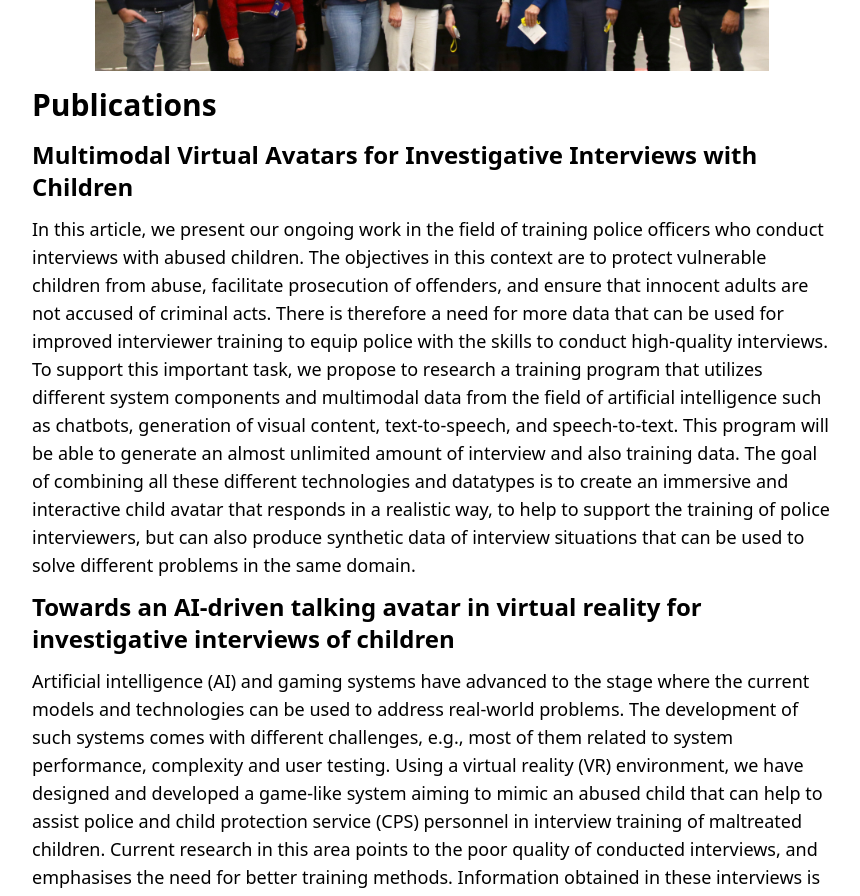
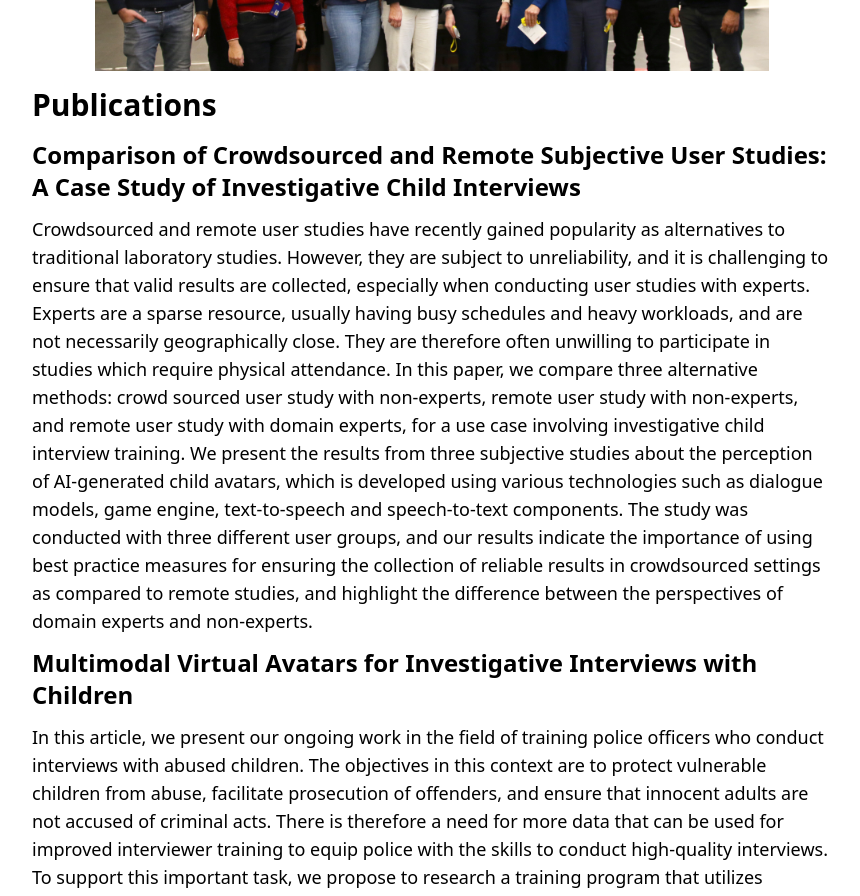
Before and after one commit to simula/ilma.ai, a Next.js app: page /research in a window 1280 px wide. Shown: the part 360-1256 px from the top of the page, without its empty margins (208-1068 px from the left). Built offline with nearby package versions, Linux system fonts and the light colour scheme.

Commit message:
Update research.js
Added Sabet et al. 2022 article

```diff
--- a/src/pages/research.js
+++ b/src/pages/research.js
@@ -17,6 +17,27 @@ export default function Research() {
 
             <section>
                 <p className="my-3">
+                    <h2 className="text-2xl font-bold">
+                        <a href="http://dx.doi.org/10.1109/QoMEX55416.2022.9900900">
+                            Comparison of Crowdsourced and Remote Subjective User Studies: A Case Study of Investigative Child Interviews
+                        </a>
+                    </h2>
+                </p>
+                <p className="my-3">
+                    Crowdsourced and remote user studies have recently gained popularity as alternatives to traditional laboratory studies.
+                    However, they are subject to unreliability, and it is challenging to ensure that valid results are collected, especially when
+                    conducting user studies with experts. Experts are a sparse resource, usually having busy schedules and heavy workloads, and are not
+                    necessarily geographically close. They are therefore often unwilling to participate in studies which require physical attendance.
+                    In this paper, we compare three alternative methods: crowd sourced user study with non-experts, remote user study with non-experts,
+                        and remote user study with domain experts, for a use case involving investigative child interview training.
+                    We present the results from three subjective studies about the perception of AI-generated child avatars, which is
+                    developed using various technologies such as dialogue models, game engine, text-to-speech and speech-to-text components. The study was
+                    conducted with three different user groups, and our results indicate the importance of using best practice measures for ensuring the
+                    collection of reliable results in crowdsourced settings as compared to remote studies, and highlight the difference between the
+                    perspectives of domain experts and non-experts.
+                </p>
+
+  <p className="my-3">
                     <h2 className="text-2xl font-bold">
                         <a href="https://doi.org/10.1145/3463944.3469269">
                             Multimodal Virtual Avatars for Investigative
```
